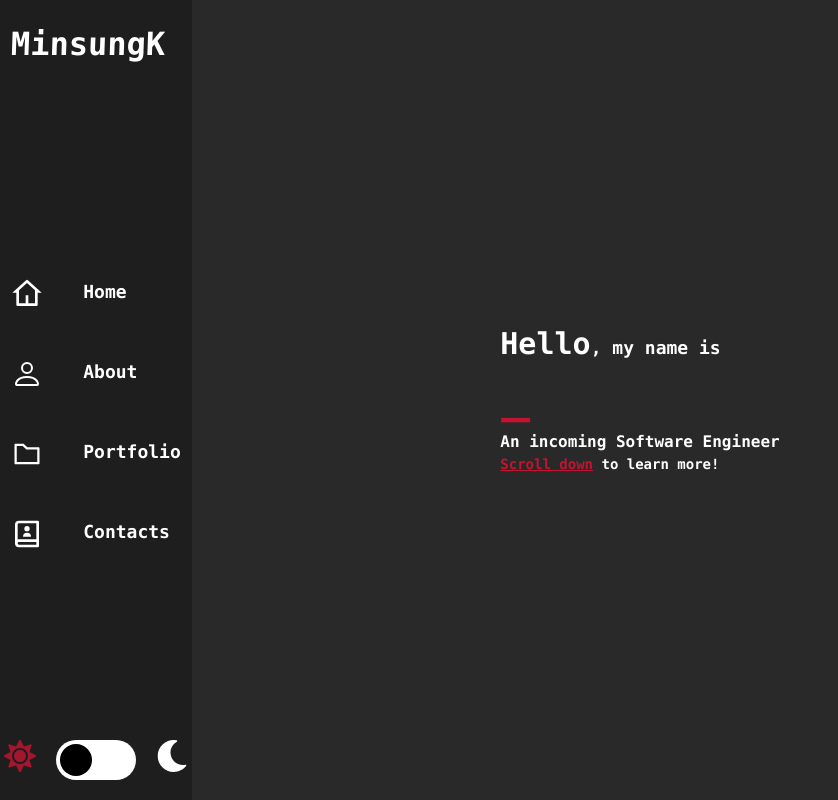
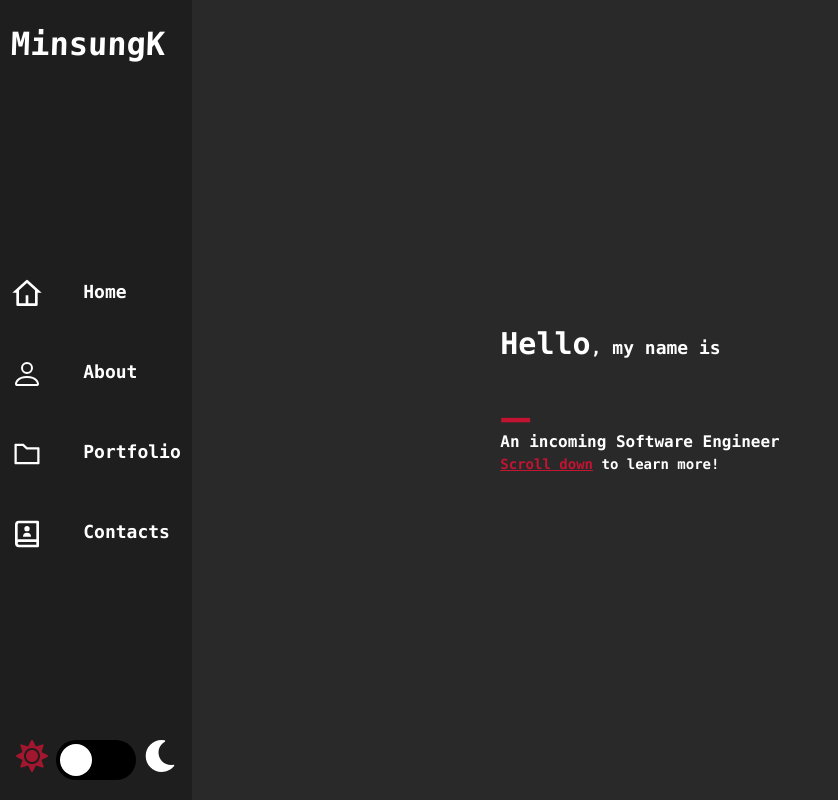
Before and after one commit to kmsungporant/kmsungporant.github.io, a Next.js app: page / in a window 1280 px wide. Shown: the whole page, without its empty margins (0-838 px from the left). Built offline with nearby package versions, Linux system fonts and the light colour scheme.

Commit message:
toggleButton color change

```diff
--- a/components/themeToggleButton.tsx
+++ b/components/themeToggleButton.tsx
@@ -33,13 +33,13 @@ const ThemeToggleButton = () => {
           }
         />
         <button
-          className="w-20 h-10 mx-5 bg-white rounded-full"
+          className="w-20 h-10 mx-2 bg-black rounded-full dark:bg-white"
           onClick={toggleSwitchHandler}
         >
           {toggleSwitch ? (
-            <div className="w-2/5 ml-10 bg-black rounded-full h-4/5"></div>
+            <div className="w-2/5 ml-10 bg-white rounded-full dark:bg-black h-4/5"></div>
           ) : (
-            <div className="w-2/5 ml-1 bg-black rounded-full h-4/5"></div>
+            <div className="w-2/5 ml-1 bg-white rounded-full dark:bg-black h-4/5"></div>
           )}
         </button>
         <FaMoon
```
